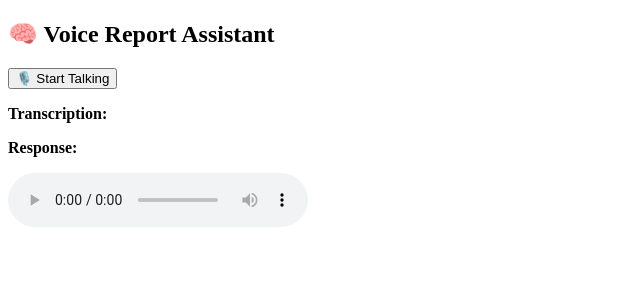
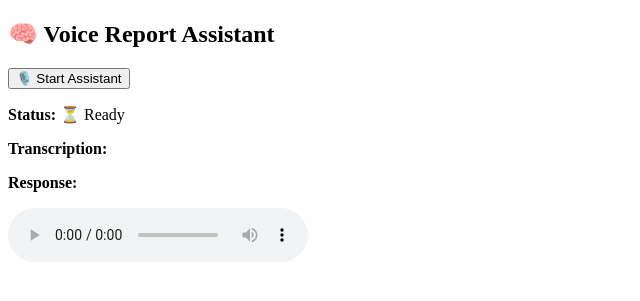
Before and after one commit to Rashidlovew/voice-report-assistant, a Flask app: page / in a window 1280 px wide. Shown: the top 301 px of the page, without its empty margins (0-640 px from the left). Run offline with Flask 3, Linux system fonts and the light colour scheme.

Commit message:
Update index.html

```diff
--- a/templates/index.html
+++ b/templates/index.html
@@ -6,9 +6,13 @@
 </head>
 <body>
     <h2>🧠 Voice Report Assistant</h2>
-    <button id="startBtn">🎙️ Start Talking</button>
+
+    <button id="startBtn">🎙️ Start Assistant</button>
+
+    <p><strong>Status:</strong> <span id="statusText">⏳ Ready</span></p>
     <p><strong>Transcription:</strong> <span id="transcriptionText"></span></p>
     <p><strong>Response:</strong> <span id="responseText"></span></p>
+
     <audio id="audioPlayer" controls></audio>
 
     <script src="/static/script.js"></script>
```
